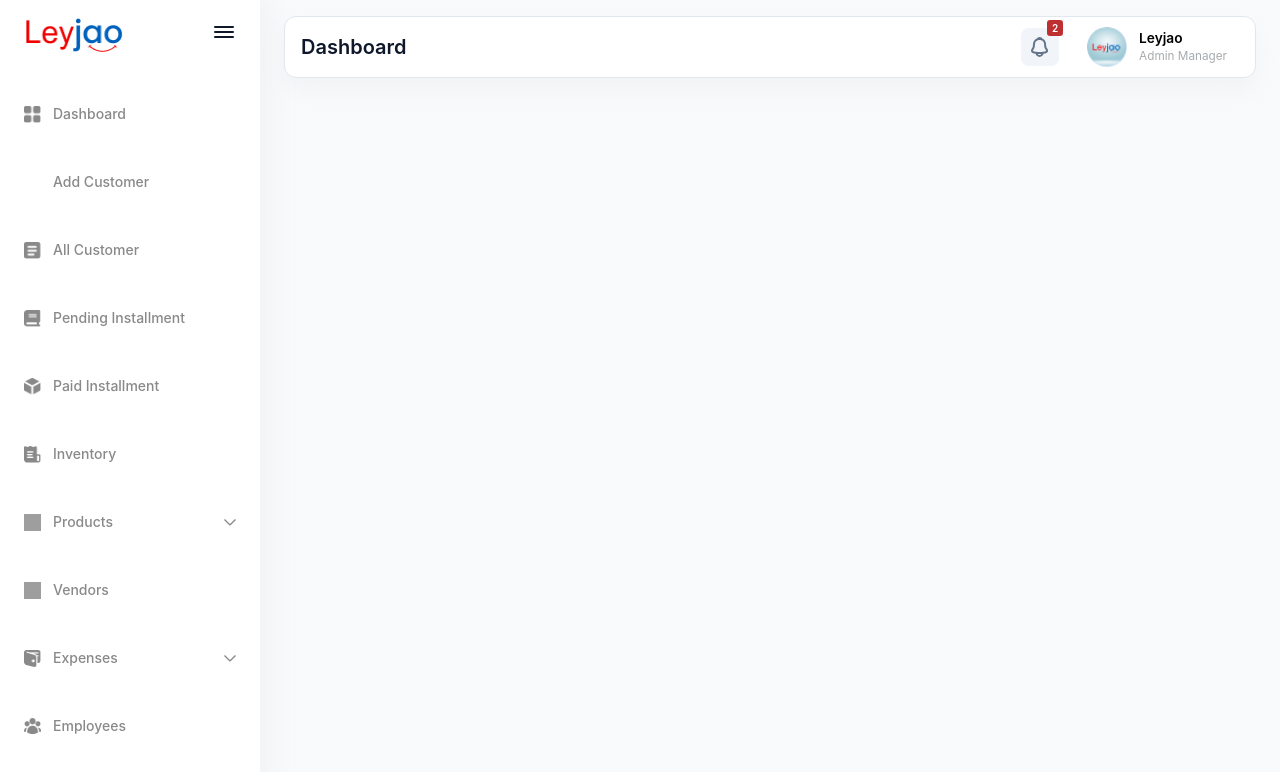
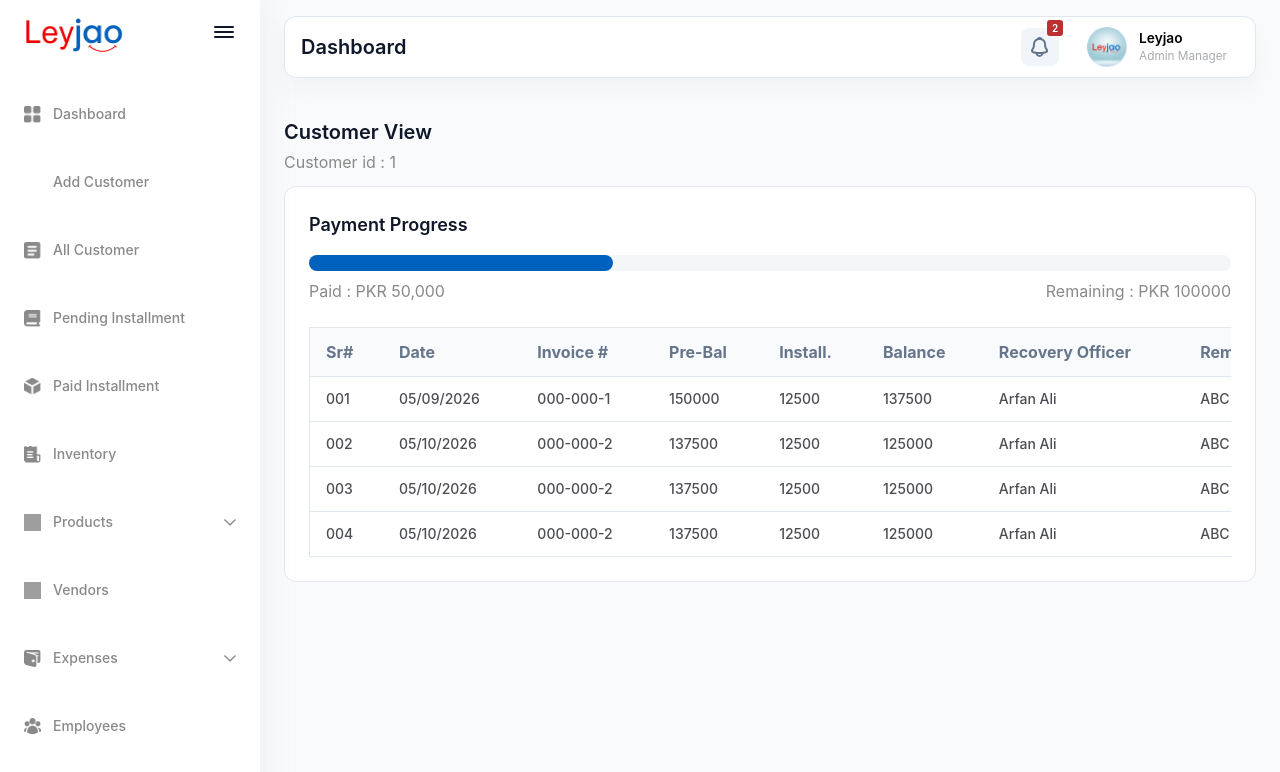
Before and after one commit to dev6226/leyjao-project, a React (Vite) app: page /view-Customer/1 in a window 1280 px wide. Shown: the top 772 px of the page. Built offline with nearby package versions, Linux system fonts and the light colour scheme; grey boxes are pictures that could not be loaded.

Commit message:
all-customer-page done

```diff
--- a/src/App.jsx
+++ b/src/App.jsx
@@ -7,6 +7,7 @@ import AllCustomer from './pages/AllCustomer'
 import { BrowserRouter, Routes, Route } from 'react-router-dom'
 import Login from './pages/auth/Login.jsx'
 import Register from './pages/auth/Register.jsx'
+import ViewCustomer from './pages/ViewCustomer.jsx'
 
 
 const App = () => {
@@ -20,9 +21,10 @@ const App = () => {
           <Navbar collapsed={collapsed} />
           <div className="flex-1 overflow-y-auto p-6">
             <Routes>
-              <Route path='/' element={<Dashboard/>}/>
-              <Route path='/add-customer' element={<NewCustomer/>}/>
-              <Route path='/all-Customer' element={<AllCustomer/>}/>
+              <Route path='/' element={<Dashboard />} />
+              <Route path='/add-customer' element={<NewCustomer />} />
+              <Route path='/all-Customer' element={<AllCustomer />} />
+              <Route path='/view-Customer/:id' element={<ViewCustomer />} />
             </Routes>
 
           </div>
--- a/src/components/table/DataTable.jsx
+++ b/src/components/table/DataTable.jsx
@@ -1,4 +1,5 @@
 import React from "react";
+import { useNavigate } from "react-router-dom";
 import EditIcon from "@mui/icons-material/Edit";
 import VisibilityIcon from "@mui/icons-material/Visibility";
 
@@ -69,8 +70,12 @@ export default function Table() {
         },
     ];
 
-    const handleEdit = (row) => alert("Edit: " + row.name);
-    const handleView = (row) => alert("View: " + row.name);
+
+    const navigate = useNavigate();
+
+    const handleNavigate = (row) => {
+        navigate(`/view-Customer/${row.id}`);
+    }
 
     return (
         <div className="w-full mt-6 bg-[#FFFFFF] border border-[#E1E7EF] rounded-lg overflow-hidden">
@@ -106,23 +111,23 @@ export default function Table() {
                                 <div>{row.phone}</div>
                                 <div>{row.cnic}</div>
 
-                                {/* Status */}
+
                                 <div>
                                     <span className="px-3 py-1 text-xs font-semibold rounded-full border border-orange-400 text-orange-500 bg-orange-50">
                                         {row.status}
                                     </span>
                                 </div>
 
-                                {/* Edit */}
+
                                 <div>
                                     <button onClick={() => handleEdit(row)}>
                                         <EditIcon fontSize="small" />
                                     </button>
                                 </div>
 
-                                {/* View */}
+
                                 <div>
-                                    <button onClick={() => handleView(row)}>
+                                    <button className="cursor-pointer" onClick={() => handleNavigate(row)}>
                                         <VisibilityIcon fontSize="small" />
                                     </button>
                                 </div>
--- /dev/null
+++ b/src/pages/ViewCustomer.jsx
@@ -0,0 +1,119 @@
+import React from "react";
+import { useParams } from "react-router-dom";
+
+const data = [
+    {
+        sr: "001",
+        date: "05/09/2026",
+        invoice: "000-000-1",
+        preBal: 150000,
+        install: 12500,
+        balance: 137500,
+        officer: "Arfan Ali",
+        remarks: "ABC",
+    },
+    {
+        sr: "002",
+        date: "05/10/2026",
+        invoice: "000-000-2",
+        preBal: 137500,
+        install: 12500,
+        balance: 125000,
+        officer: "Arfan Ali",
+        remarks: "ABC",
+    },
+    {
+        sr: "003",
+        date: "05/10/2026",
+        invoice: "000-000-2",
+        preBal: 137500,
+        install: 12500,
+        balance: 125000,
+        officer: "Arfan Ali",
+        remarks: "ABC",
+    },
+    {
+        sr: "004",
+        date: "05/10/2026",
+        invoice: "000-000-2",
+        preBal: 137500,
+        install: 12500,
+        balance: 125000,
+        officer: "Arfan Ali",
+        remarks: "ABC",
+    },
+];
+
+const PaymentTable = () => {
+    const { id } = useParams();
+
+    return (
+        <>
+            {/* Header */}
+            <div>
+                <h2 className="text-primary text-xl font-semibold">
+                    Customer View
+                </h2>
+                <p className="text-secondary text-base mt-1">
+                    Customer id : {id}
+                </p>
+            </div>
+
+            <div className="bg-white rounded-xl border border-gray-200 p-4 md:p-6 mt-3 mb-4">
+                <h2 className="text-lg font-semibold mb-4 text-primary">
+                    Payment Progress
+                </h2>
+
+                {/* Progress */}
+                <div className="w-full bg-[#F3F5F7] rounded-full h-4">
+                    <div className="bg-[#0062BD] h-4 rounded-full w-[33%]"></div>
+                </div>
+
+                <div className="flex justify-between text-base text-secondary mt-2">
+                    <span>Paid : PKR 50,000</span>
+                    <span>Remaining : PKR 100000</span>
+                </div>
+
+                {/* TABLE */}
+                <div className="mt-6 w-full overflow-x-auto">
+                    <table className="min-w-[1000px] w-full bg-[#FFFFFF] text-sm border border-gray-200 rounded-lg">
+
+                        {/* Head */}
+                        <thead className="bg-[#F9FAFB] text-[#65758B] text-base font-semibold text-left">
+                            <tr>
+                                <th className="px-4 py-3">Sr#</th>
+                                <th className="px-4 py-3">Date</th>
+                                <th className="px-4 py-3">Invoice #</th>
+                                <th className="px-4 py-3">Pre-Bal</th>
+                                <th className="px-4 py-3">Install.</th>
+                                <th className="px-4 py-3">Balance</th>
+                                <th className="px-4 py-3">Recovery Officer</th>
+                                <th className="px-4 py-3">Remarks</th>
+                            </tr>
+                        </thead>
+
+                        {/* Body */}
+                        <tbody>
+                            {data.map((row, index) => (
+                                <tr key={index} className="border-t border-[#E1E7EF] border-1 hover:bg-gray-50 tetx-sm text-[#4C4E53] font-medium">
+
+                                    <td className="px-4 py-3">{row.sr}</td>
+                                    <td className="px-4 py-3">{row.date}</td>
+                                    <td className="px-4 py-3">{row.invoice}</td>
+                                    <td className="px-4 py-3">{row.preBal}</td>
+                                    <td className="px-4 py-3">{row.install}</td>
+                                    <td className="px-4 py-3">{row.balance}</td>
+                                    <td className="px-4 py-3">{row.officer}</td>
+                                    <td className="px-4 py-3">{row.remarks}</td>
+                                </tr>
+                            ))}
+                        </tbody>
+
+                    </table>
+                </div>
+            </div>
+        </>
+    );
+};
+
+export default PaymentTable;
```
